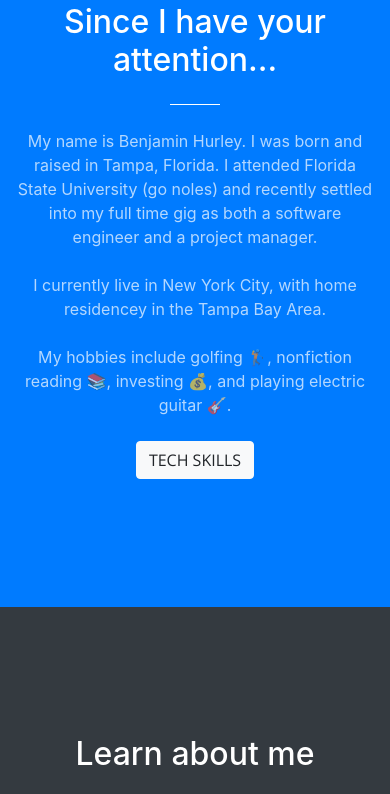
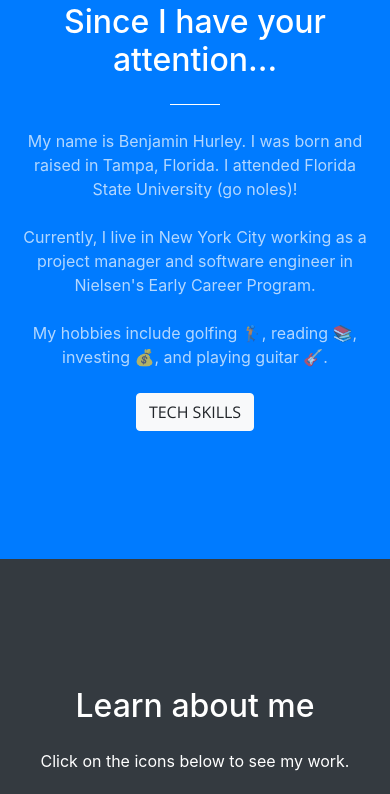
Before and after one commit to thebenhurley/thebenhurley.github.io, a website with bundled scripts: page index.html in a window 390 px wide. Shown: the part 839-1633 px from the top of the page. Built offline with nearby package versions, Linux system fonts and the light colour scheme.

Commit message:
[Feature] Updated text and fixed phone number link ✨

```diff
--- a/index.html
+++ b/index.html
@@ -90,9 +90,9 @@
           <div class="col-lg-8 mx-auto text-center">
             <h2 class="section-heading text-white">Since I have your attention...</h2>
             <hr class="light my-4">
-            <p class="text-faded mb-4">My name is Benjamin Hurley. I was born and raised in Tampa, Florida. I attended Florida State University (go noles) and recently settled into my full time gig as both a software engineer and a project manager.</p>
-            <p class="text-faded mb-4">I currently live in New York City, with home residencey in the Tampa Bay Area.</p>
-            <p class="text-faded mb-4">My hobbies include golfing 🏌️‍, nonfiction reading 📚, investing 💰, and playing electric guitar 🎸.</p>
+            <p class="text-faded mb-4">My name is Benjamin Hurley. I was born and raised in Tampa, Florida. I attended Florida State University (go noles)!</p>
+            <p class="text-faded mb-4">Currently, I live in New York City working as a project manager and software engineer in Nielsen's Early Career Program.</p>
+            <p class="text-faded mb-4">My hobbies include golfing 🏌️‍, reading 📚, investing 💰, and playing guitar 🎸.</p>
             <a class="btn btn-light btn-xl js-scroll-trigger" href="#resume">Tech Skills</a>
           </div>
         </div>
@@ -141,7 +141,7 @@
         <div class="row">
           <div class="col-lg-4 ml-auto text-center">
             <i class="fa fa-phone fa-3x mb-3 sr-contact"></i>
-            <p>727 599 3035</p>
+            <p><a href="tel:+17275993035">(727) 599-3035</a> </p>
           </div>
           <div class="col-lg-4 mr-auto text-center">
             <i class="fa fa-envelope-o fa-3x mb-3 sr-contact"></i>
```
